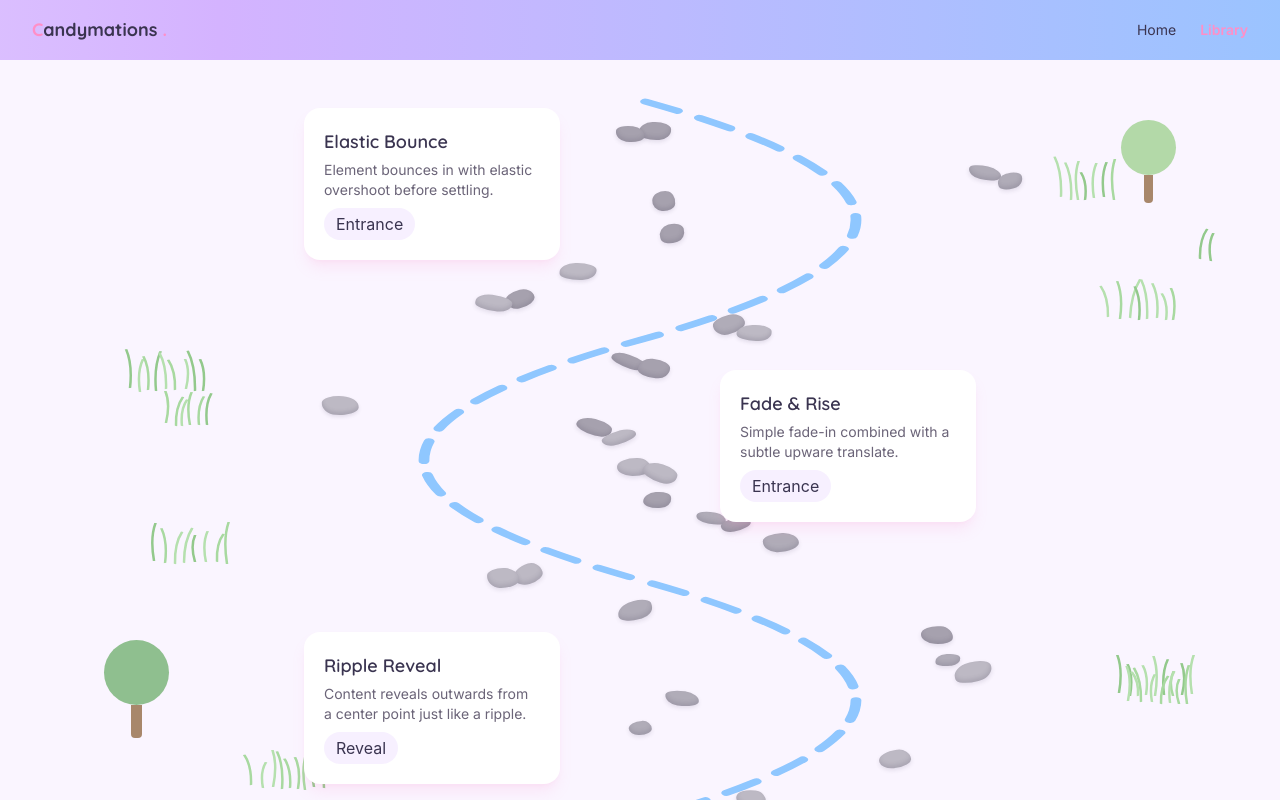
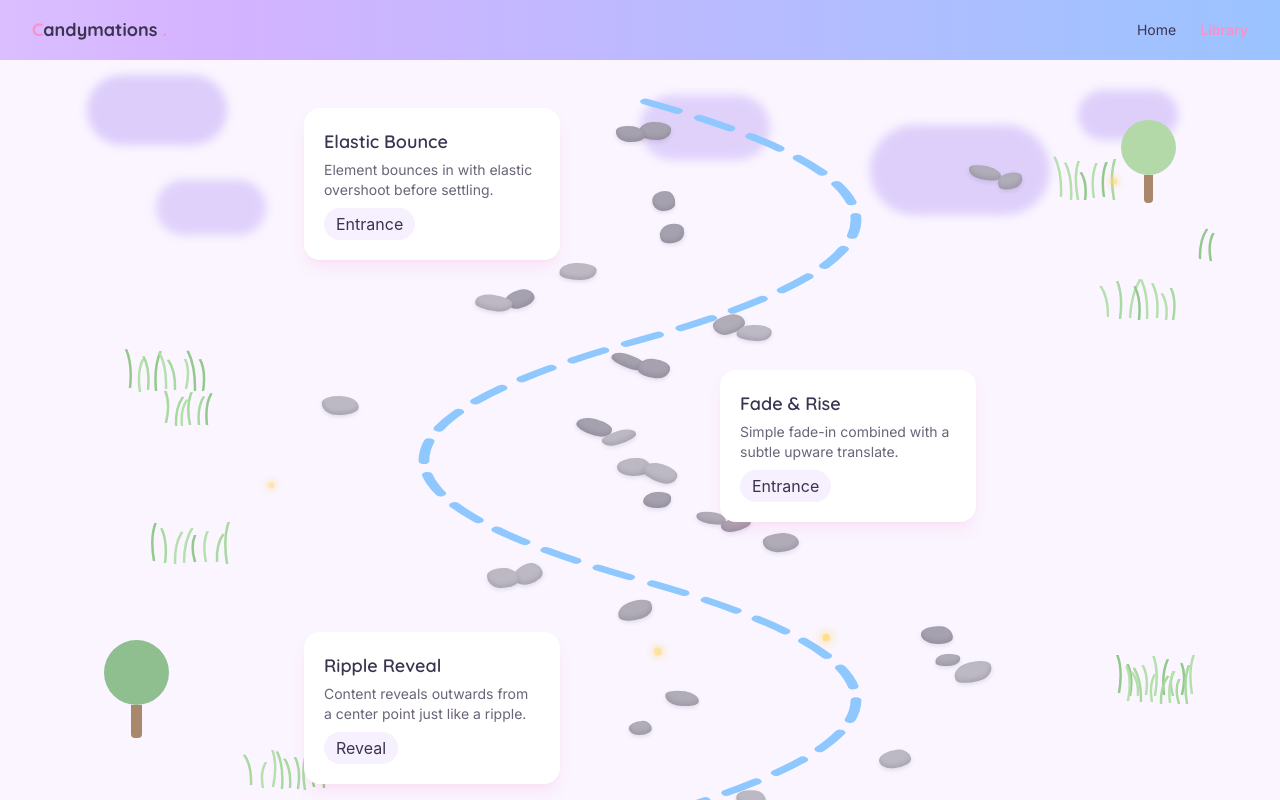
Before and after one commit to Krimzonn/Candymations, a React (Vite) app: page /library in a window 1280 px wide. Shown: the top 800 px of the page. Built offline with nearby package versions, Linux system fonts and the light colour scheme.

Commit message:
Added clouds and fireflies

```diff
--- /dev/null
+++ b/src/components/library/Fireflies.jsx
@@ -0,0 +1,49 @@
+function Firefly({ top, left, size, delay, duration, driftX, driftY }) {
+  return (
+    <div
+      className="absolute rounded-full firefly-glow"
+      style={{
+        top,
+        left: `${left}%`,
+        width: size,
+        height: size,
+        backgroundColor: "#FFD873",
+        boxShadow: "0 0 8px 2px rgba(255, 216, 115, 0.8)",
+        animationDelay: `${delay}s`,
+        animationDuration: `${duration}s`,
+        "--drift-x": `${driftX}px`,
+        "--drift-y": `${driftY}px`,
+      }}
+    ></div>
+  );
+}
+
+function Fireflies({ count, spacing }) {
+  const totalHeight = count * spacing;
+  let seed = 91;
+  const rand = () => {
+    seed = (seed * 9301 + 49297) % 233280;
+    return seed / 233280;
+  };
+
+  const fireflyCount = Math.floor(totalHeight / 150);
+  const flies = Array.from({ length: fireflyCount }, () => ({
+    top: 40 + rand() * (totalHeight - 80),
+    left: 10 + rand() * 80,
+    size: 5 + rand() * 4,
+    delay: rand() * 4,
+    duration: 5 + rand() * 3,
+    driftX: 20 + rand() * 40 * (rand() > 0.5 ? 1 : -1),
+    driftY: 15 + rand() * 30 * (rand() > 0.5 ? 1 : -1),
+  }));
+
+  return (
+    <div className="absolute inset-0 pointer-events-none">
+      {flies.map((fly, i) => (
+        <Firefly key={i} {...fly} />
+      ))}
+    </div>
+  );
+}
+
+export default Fireflies;
--- /dev/null
+++ b/src/components/library/SkyClouds.jsx
@@ -0,0 +1,36 @@
+function Cloud({ top, left, size, opacity }) {
+  return (
+    <div
+      className="absolute rounded-full"
+      style={{
+        top,
+        left: `${left}%`,
+        width: size,
+        height: size * 0.5,
+        opacity,
+        backgroundColor: "#D9C9FA",
+        filter: "blur(5px)",
+      }}
+    ></div>
+  );
+}
+
+function SkyClouds() {
+  const clouds = [
+    { top: 15, left: 2, size: 140, opacity: 0.9 },
+    { top: 65, left: 70, size: 180, opacity: 0.85 },
+    { top: 35, left: 50, size: 130, opacity: 0.8 },
+    { top: 120, left: 8, size: 110, opacity: 0.8 },
+    { top: 30, left: 88, size: 100, opacity: 0.85 },
+  ];
+
+  return (
+    <div className="absolute top-0 left-0 w-full h-[500px] pointer-events-none overflow-hidden">
+      {clouds.map((cloud, i) => (
+        <Cloud key={i} {...cloud} />
+      ))}
+    </div>
+  );
+}
+
+export default SkyClouds;
--- a/src/index.css
+++ b/src/index.css
@@ -40,6 +40,30 @@
   }
 }
 
+@keyframes firefly-pulse {
+  0% {
+    opacity: 0.3;
+    transform: scale(0.8) translate(0, 0);
+  }
+  25% {
+    opacity: 1;
+    transform: scale(1.1) translate(var(--drift-x), calc(var(--drift-y) * -1));
+  }
+  50% {
+    opacity: 0.5;
+    transform: scale(0.9) translate(calc(var(--drift-x) * 1.3), var(--drift-y));
+  }
+  75% {
+    opacity: 1;
+    transform: scale(1.15)
+      translate(calc(var(--drift-x) * 0.4), calc(var(--drift-y) * -0.6));
+  }
+  100% {
+    opacity: 0.3;
+    transform: scale(0.8) translate(0, 0);
+  }
+}
+
 .belt-track {
   animation: belt-scroll 30s linear infinite;
   will-change: transform;
@@ -60,6 +84,10 @@
   animation: gradient-stride 8s ease-in-out infinite;
 }
 
+.firefly-glow {
+  animation: firefly-pulse ease-in-out infinite;
+}
+
 @media (prefers-reduced-motion: reduce) {
   .belt-track {
     animation: none;
--- a/src/pages/Library.jsx
+++ b/src/pages/Library.jsx
@@ -4,6 +4,8 @@ import PathCard from "../components/library/PathCard";
 import TreeScenery from "../components/library/TreeScenery";
 import SteppingStones from "../components/library/SteppingStones";
 import GrassScenery from "../components/library/GrassScenery";
+import SkyClouds from "../components/library/SkyClouds";
+import Fireflies from "../components/library/Fireflies";
 
 const CARD_SPACING = 260;
 const CONTENT_HEIGHT = animations.length * CARD_SPACING + 200;
@@ -14,10 +16,12 @@ function Library() {
       className="relative px-8 py-12 overflow-hidden max-w-6xl mx-auto"
       style={{ minHeight: CONTENT_HEIGHT }}
     >
+      <SkyClouds />
       <River height={CONTENT_HEIGHT} />
       <GrassScenery count={animations.length} spacing={CARD_SPACING} />
       <SteppingStones count={animations.length} spacing={CARD_SPACING} />
       <TreeScenery count={animations.length} spacing={CARD_SPACING} />
+      <Fireflies count={animations.length + 5} spacing={CARD_SPACING} />
 
       <div className="relative max-w-2xl mx-auto">
         {animations.map((anim, i) => (
```
